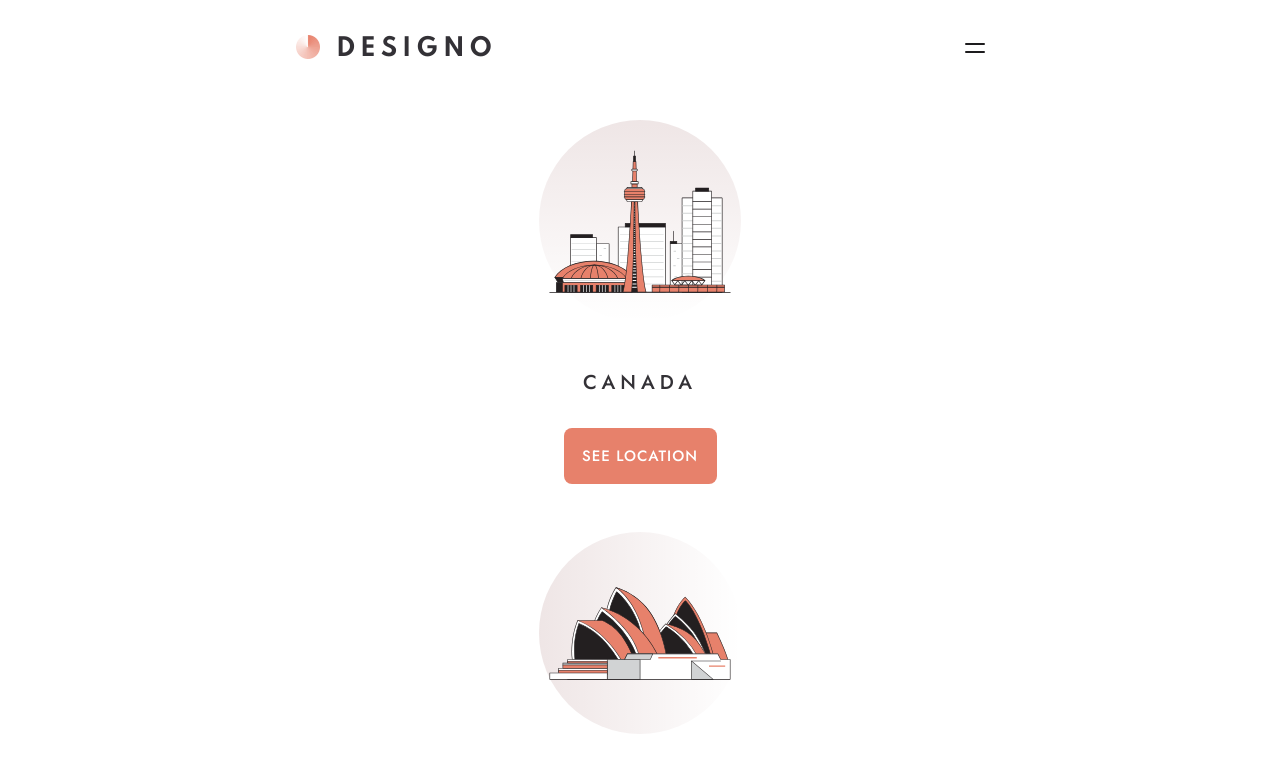
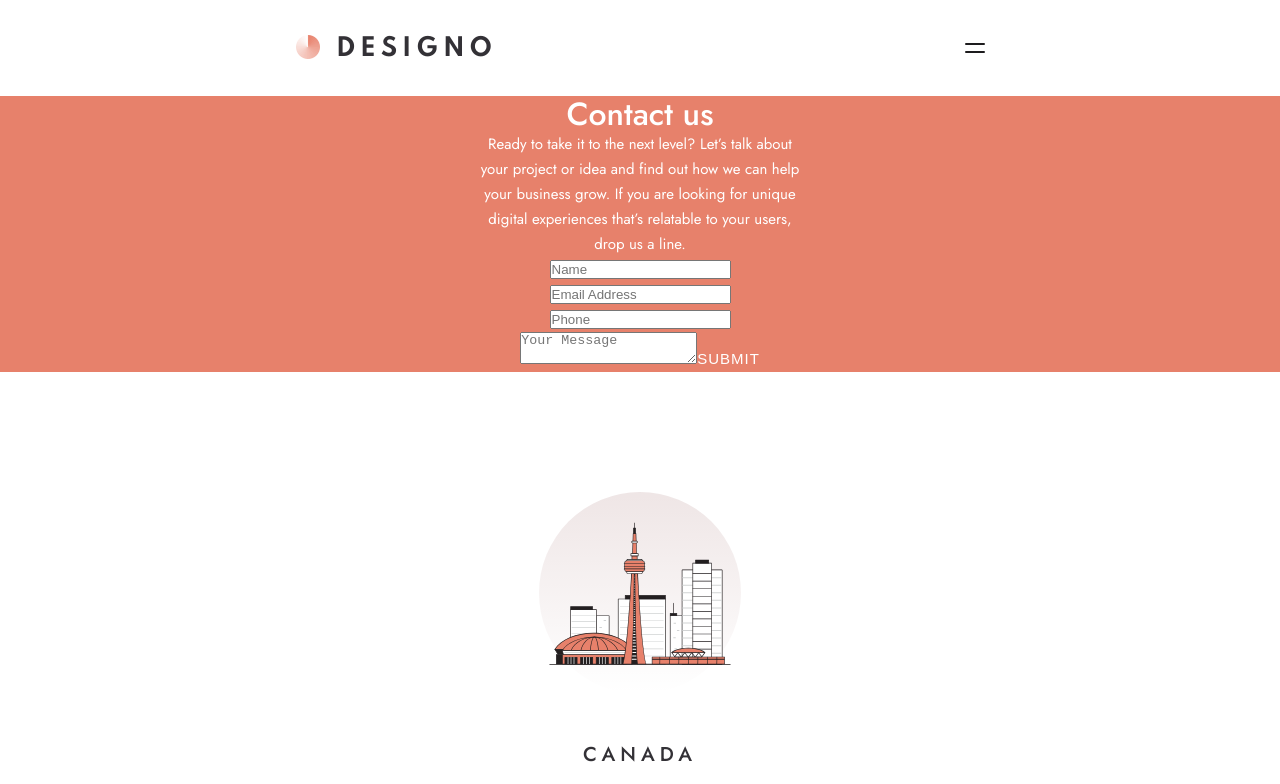
Before and after one commit to richieAiello/designo-website, a React (Vite) app: page /contact in a window 1280 px wide. Shown: the top 784 px of the page. Built offline with nearby package versions, Linux system fonts and the light colour scheme.

Commit message:
JSX for HeroForm.js.

```diff
--- a/package.json
+++ b/package.json
@@ -21,11 +21,14 @@
   "devDependencies": {
     "@parcel/transformer-sass": "^2.6.0",
     "clsx": "^1.1.1",
+    "formik": "^2.2.9",
     "parcel": "^2.6.0",
     "process": "^0.11.10",
     "react": "^18.1.0",
     "react-dom": "^18.1.0",
     "react-router-dom": "^6.3.0",
-    "sass": "^1.52.1"
+    "sass": "^1.52.1",
+    "yup": "^0.32.11",
+    "yup-phone": "^1.3.2"
   }
 }
--- /dev/null
+++ b/src/components/hero/HeroForm.js
@@ -0,0 +1,77 @@
+import { Formik, Form, Field, ErrorMessage } from "formik"
+import * as Yup from "yup";
+// import 'yup-phone';
+
+// phone: Yup.string()
+//   .phone(null, true, 'Invaild phone number')
+//   .required('This field is required'),
+
+export default function HeroForm() {
+  return (
+    <Formik
+      initialValues={{fullName: '', email: '', phone: '', message: ''}}
+      validationSchema={Yup.object({
+        fullName: Yup.string()
+          .max(20, 'Must be 20 characters or less')
+          .required('Full name is required'),
+        email: Yup.string()
+          .email('Invalid email address')
+          .required('Valid email is required'),
+        phone: Yup.string()
+          .matches(
+            /^([0]{1}|\+?[234]{3})([7-9]{1})([0|1]{1})([\d]{1})([\d]{7})$/g,
+            'Invaild phone number'
+          )
+          .required('Valid phone number is required'),
+        message: Yup.string()
+           .max(50, 'Must be 50 characters or less.')
+      })}
+      onSubmit={(values, { setSubmitting }) => {
+        setTimeout(() => {
+          alert(JSON.stringify(values, null, 2));
+          setSubmitting(false);
+        }, 400);
+      }}
+    >
+      <Form className="form">
+        <label htmlFor="fullName" className="invisible">Please enter your name.</label>
+        <Field
+          name="fullName"
+          type="text"
+          className="form__input"
+          placeholder="Name"
+        />
+        <ErrorMessage name="fullName" className="form__error" />
+
+        <label htmlFor="email" className="invisible">Please enter your email address.</label>
+        <Field
+          name="email"
+          type="email"
+          className="form__input"
+          placeholder="Email Address"
+        />
+        <ErrorMessage name="email" className="form__error" />
+
+        <label htmlFor="phone" className="invisible">Please enter your phone address.</label>
+        <Field
+          name="phone"
+          type="text"
+          className="form__input"
+          placeholder="Phone"
+        />
+        <ErrorMessage name="phone" className="form__error" />
+
+        <label htmlFor="message" className="invisible">Provide a message to us(Optional).</label>
+        <Field
+          name="message"
+          as="textarea"
+          className="form__input form__message"
+          placeholder="Your Message"
+        />
+        <ErrorMessage name="message" className="form__error" />
+
+        <button type="submit" className="btn btn--submit">Submit</button>
+      </Form>
+    </Formik>
+  );
+}
--- a/src/routes/Contact.js
+++ b/src/routes/Contact.js
@@ -1,10 +1,23 @@
 import Hero from "../components/hero/Hero";
+import HeroForm from "../components/hero/HeroForm";
 import Location from "../components/main/location-section/Location";
 import Footer from "../components/footer/Footer"
 
 export default function Contact() {
   return (
     <>
+      <Hero
+        modifier="contact"
+        heading={
+          `Contact us`
+        }
+        text={
+          `Ready to take it to the next level? Let’s talk about your project or idea and find out how
+          we can help your business grow. If you are looking for unique digital experiences that’s
+          relatable to your users, drop us a line.`
+        }
+        form={<HeroForm />}
+      />
       <main className="main">
         <Location />
       </main>
```
Also changed, not shown: 1 other file (tests, documents, lock files or other folders).
